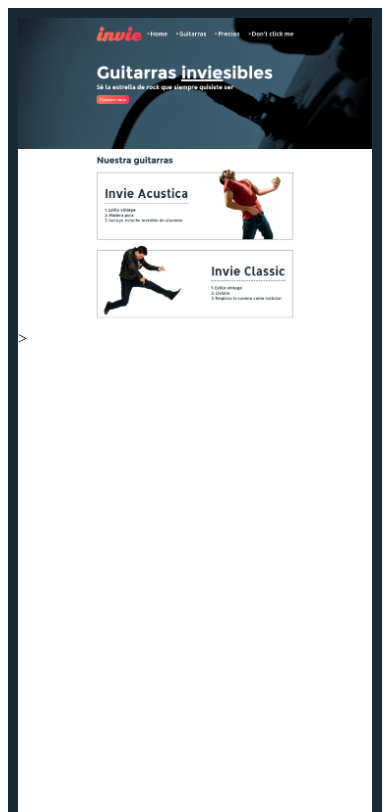
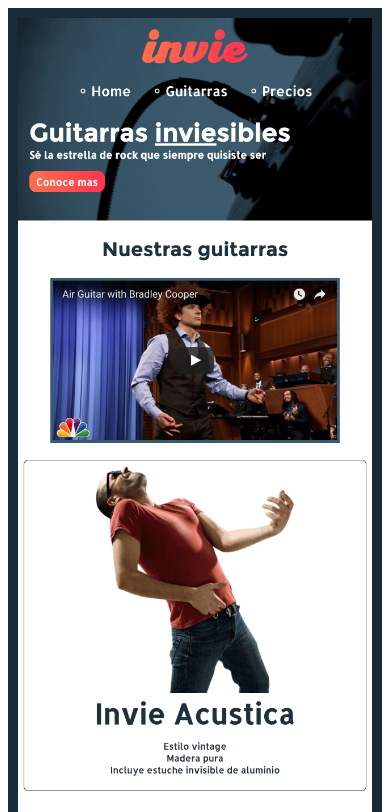
Before and after one commit to soyandrejo/invie-github, a plain HTML site: page index.html in a window 390 px wide. Shown: the top 812 px of the page. Drawn offline with Linux system fonts and the light colour scheme.

Commit message:
agregando el update A

```diff
--- a/index.html
+++ b/index.html
@@ -10,15 +10,24 @@
 		img {
 			max-width:  100%;
 			vertical-align: top;
+
+		}
+		img#responsive {
+			display: none;
+		}
+
+		@media screen and (max-width: 768px){
+		img#responsive {
+			display: block  ;
+		 }
 		}
 	</style>
 </head>
 <body>
-	<img src= "header.jpg" alt="">
-	<img src= "hero.jpg" alt="">
-	<img src="acustica.jpg" alt="">
-	<img src="clasica.jpg" alt="">
-</body>>
+	<img src= "invie-responsive.png" alt="" id="responsive">
+	<img src= "nueva-version.jpg" alt="">
+
+</body>
 
 
 </html>
```
Also changed, not shown: invie-responsive.png (added), nueva-version.jpg (added), 1 other file.
